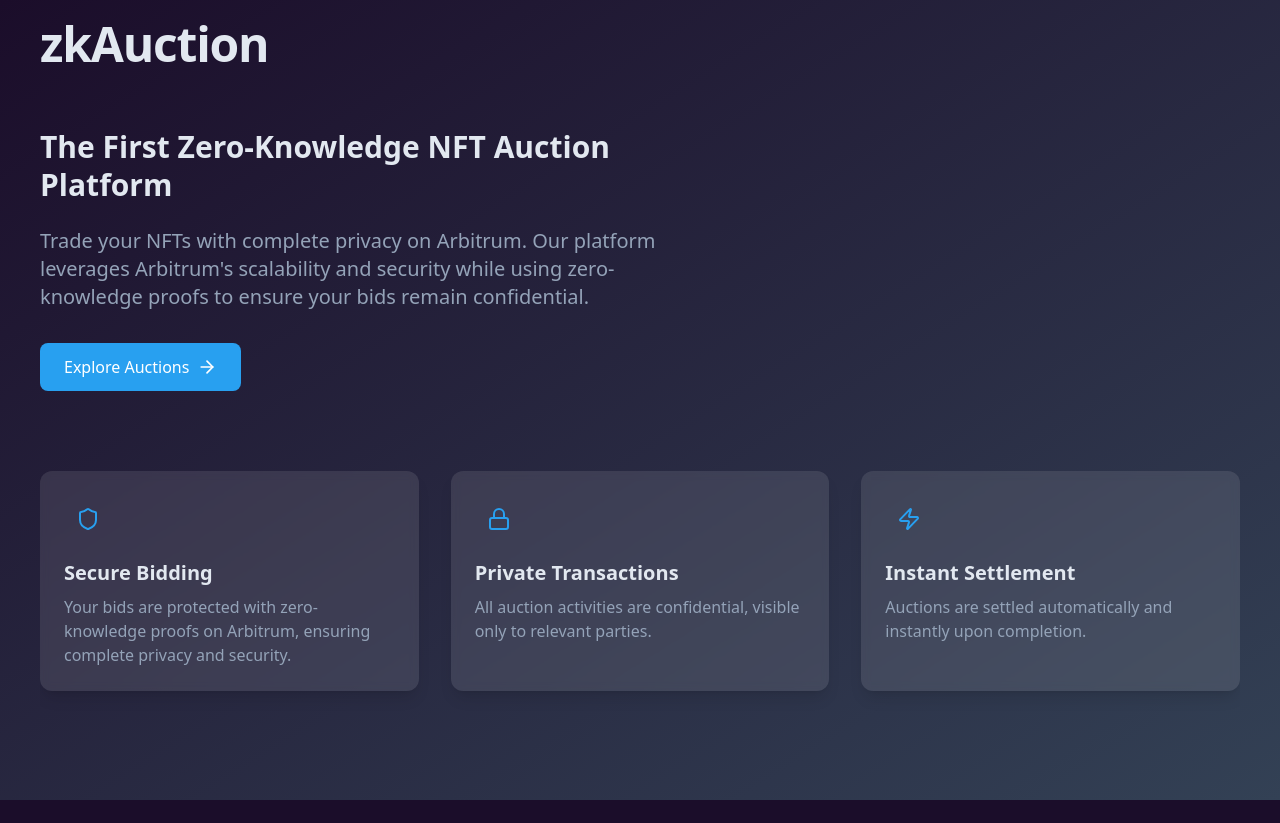
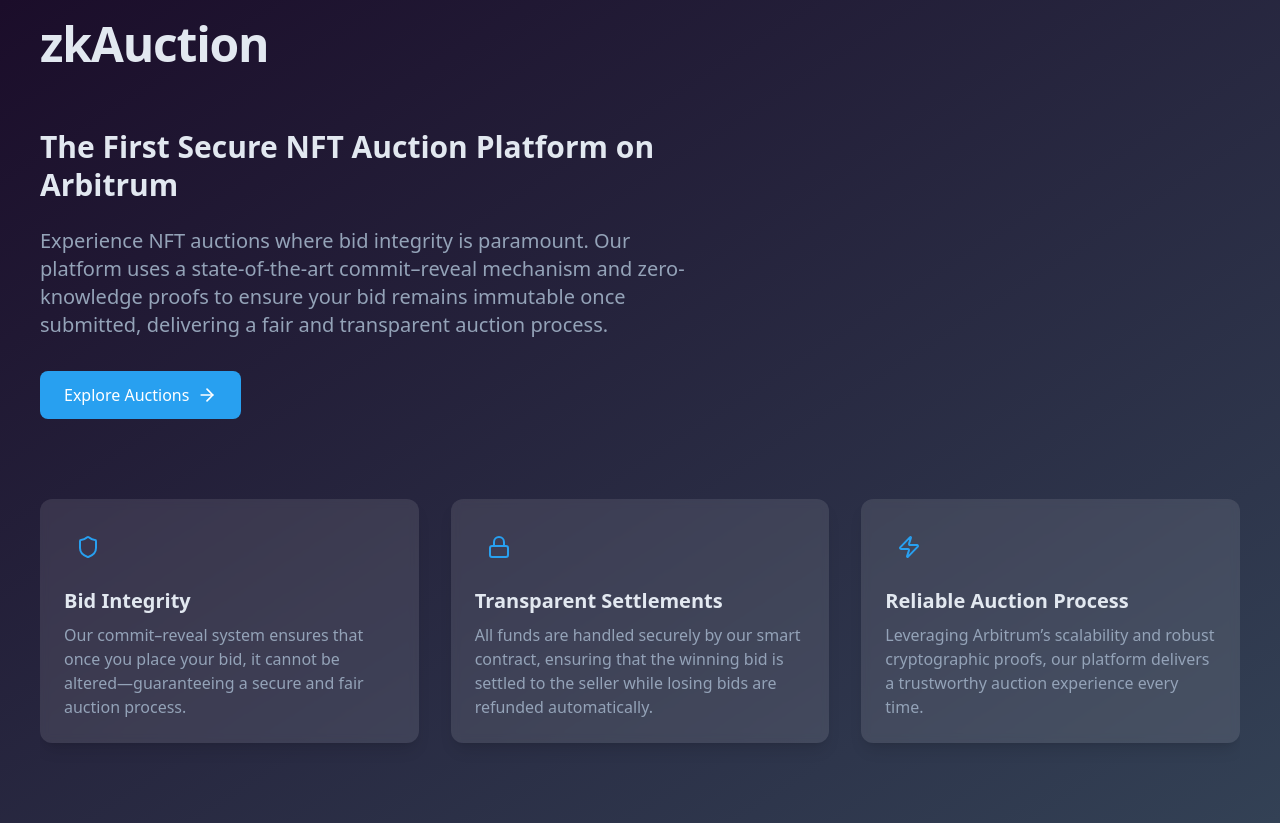
Before and after one commit to Victor-Okpukpan/zk-auction, a Next.js app: page / in a window 1280 px wide. Before the commit the page ends 800 px from the top, so only its background shows below. Built offline with nearby package versions, Linux system fonts and the light colour scheme; what @rainbow-me/rainbowkit, wagmi would draw is missing.

Commit message:
feat: update landing page info

```diff
--- a/app/page.tsx
+++ b/app/page.tsx
@@ -7,21 +7,21 @@ import Link from "next/link";
 const features = [
   {
     icon: <Shield className="h-6 w-6" />,
-    title: "Secure Bidding",
+    title: "Bid Integrity",
     description:
-      "Your bids are protected with zero-knowledge proofs on Arbitrum, ensuring complete privacy and security.",
+      "Our commit–reveal system ensures that once you place your bid, it cannot be altered—guaranteeing a secure and fair auction process.",
   },
   {
     icon: <Lock className="h-6 w-6" />,
-    title: "Private Transactions",
+    title: "Transparent Settlements",
     description:
-      "All auction activities are confidential, visible only to relevant parties.",
+      "All funds are handled securely by our smart contract, ensuring that the winning bid is settled to the seller while losing bids are refunded automatically.",
   },
   {
     icon: <Zap className="h-6 w-6" />,
-    title: "Instant Settlement",
+    title: "Reliable Auction Process",
     description:
-      "Auctions are settled automatically and instantly upon completion.",
+      "Leveraging Arbitrum’s scalability and robust cryptographic proofs, our platform delivers a trustworthy auction experience every time.",
   },
 ];
 
@@ -45,12 +45,13 @@ export default function HomePage() {
           className="max-w-2xl"
         >
           <h2 className="text-3xl font-semibold leading-tight">
-            The First Zero-Knowledge NFT Auction Platform
+            The First Secure NFT Auction Platform on Arbitrum
           </h2>
           <p className="mt-6 text-xl text-muted-foreground">
-            Trade your NFTs with complete privacy on Arbitrum. Our platform
-            leverages Arbitrum&apos;s scalability and security while using
-            zero-knowledge proofs to ensure your bids remain confidential.
+            Experience NFT auctions where bid integrity is paramount. Our
+            platform uses a state-of-the-art commit–reveal mechanism and
+            zero-knowledge proofs to ensure your bid remains immutable once
+            submitted, delivering a fair and transparent auction process.
           </p>
           <div className="mt-8 flex gap-4">
             <Link
--- a/components/auction-list.tsx
+++ b/components/auction-list.tsx
@@ -83,6 +83,8 @@ export default function AuctionList() {
       console.log('Random Salt used:', randomSalt);
 
       /// 1698583032659105351318063809703683488298731137133587784069514442381301485740
+      /// 1698583032659105351318063809703683488298731137133587784069514442381301485740
+      ///632963319945
 
       toast({
         variant: 'default',
```
